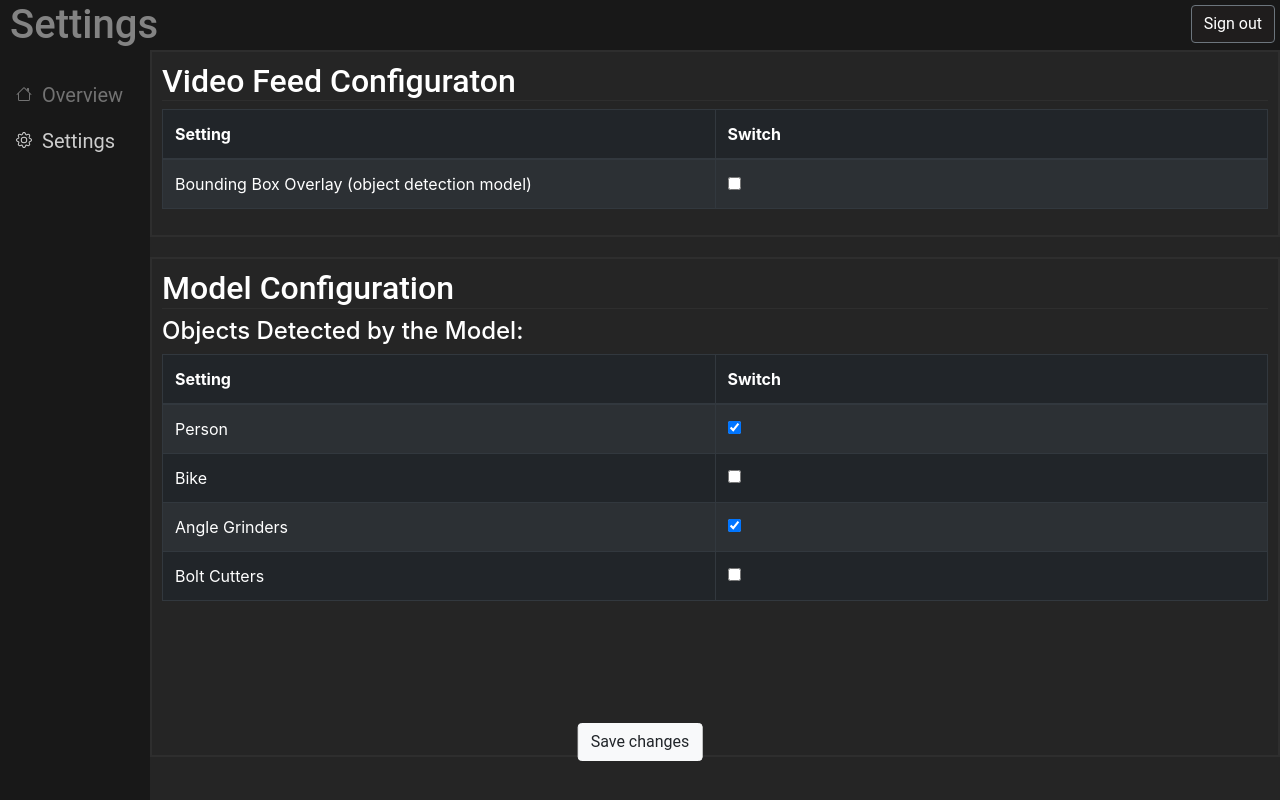
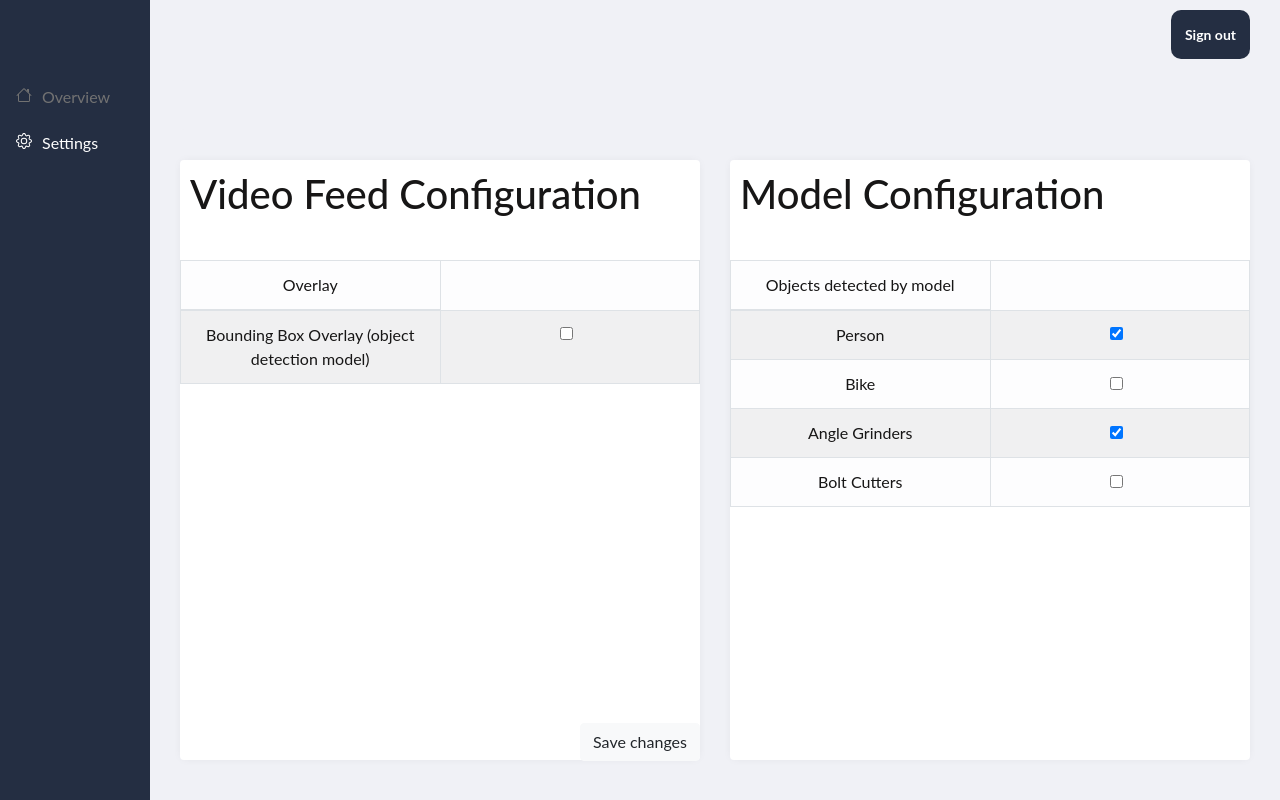
Before and after one commit to jeaguil/patrolbot, a Django app: page /pages/dashboard/settings/ in a window 1280 px wide. Run offline with Django 3.2, Linux system fonts and the light colour scheme; a user stored in the database is signed in; data comes from the database, SQL or seed files in the repository; some libraries are stand-ins or nearby versions.

Commit message:
UI update 1.1

```diff
--- a/pages/views.py
+++ b/pages/views.py
@@ -47,7 +47,7 @@ def dashboard_view(request):
     if request.user.is_authenticated:
         robo_coords = [39.54244129476235, -119.81597984878438]
 
-        f = folium.Figure(width="100%", height=700)
+        f = folium.Figure(width="100%", height="100%")
         # create map object
         m = folium.Map(
             location=robo_coords,
--- a/static/css/dashboard.css
+++ b/static/css/dashboard.css
@@ -1,15 +1,30 @@
+/* BASE RULES
+--------------------------------------------------- */
+
 :root {
     --side-nav-size: 150px;
     --font-color-sidenav: #5a5a5a;
     --font-color-dash: #ffffff;
     --dash-font: "Roboto";
-    --container-background-color: #181818;
+    --container-background-color: #242e42;
     --container-main-background-color: #252525;
     --contianer-border-color: #2e2e2e;
     --header-background-color: #181818;
+    --page-content-txtColor: #171616;
+    --page-content-blockColor: #fff;
+    --page-content-bgColor: #f0f1f6;
 }
 
-/* The sidebar menu */
+* {
+    font: 16px/1.5 "Lato", sans-serif;
+}
+
+button {
+    background-color: white;
+}
+
+/* The sidebar menu
+---------------------------------------------------*/
 .dash-sidenav {
     width: var(--side-nav-size);
     height: 100%;
@@ -19,7 +34,6 @@
     background-color: var(--container-background-color);
     overflow-x: hidden;
     padding-top: 70px;
-    font-family: var(--dash-font);
 }
 
 .dash-sidenav-content {
@@ -59,23 +73,12 @@ of the sidebar (less padding and a smaller font size) */
     .dash-sidenav a {font-size: 18px;}
 }
 
-
-/* Style page content */
-.dash-main {
-    margin-left: var(--side-nav-size);
-    background: var(--container-main-background-color);
-    margin-top: 50px;
-}
-
-header span {
-    color: rgb(131, 131, 131);
-    font-family: var(--dash-font);
-    padding-left: 10px;
-}
+/* HEADER
+---------------------------------------------------*/
 
 header {
-    background-color: var(--header-background-color);
-    position: fixed;
+    margin-left: var(--side-nav-size);
+    position: absolute;
     top:0;
     right: 0;
     width: 100%;
@@ -87,18 +90,22 @@ header a {
     float: right;
 }
 
+/* BUTTONS
+--------------------------------------------------- */
+
 .button {
-    background-color: rgb(53, 53, 53);
+    background-color: #242e42;
     border: none;
     color: white;
-    padding: 8px;
+    padding: 14px;
     text-align: center;
     text-decoration: none;
     display: inline-block;
     font-size: 14px;
     font-weight: 700;
     margin: 10px 4px;
-    font-family: var(--dash-font);
+    border-radius: 10px;
+    margin-right: 30px;
 }
 
 .button:hover {
@@ -106,181 +113,70 @@ header a {
     cursor: pointer;
 }
 
-.log-dropdown-button {
-    background-color: #3b3b3b;
-    cursor: pointer;
-    color: white;
+/* PAGE CONTENT
+ ---------------------------------------------------*/
+ .page-content {
+    position: relative;
+    left: var(--side-nav-size);
+    width: calc(100% - var(--side-nav-size));
+    min-height: 100vh;
+    padding: 30px;
+    color: var(--page-content-txtColor);
+    background: var(--page-content-bgColor);
 }
 
-.btn-secondary {
-    margin: 5px;
-    background-color: #1f1d1d !important;
-    color: white !important;
+.page-content .grid{
+    display: grid;
+    grid-template-columns: repeat(2, 1fr);
+    grid-gap: 30px;
 }
 
-.btn {
-    font-family: var(--dash-font);
+.page-content .grid > article {
+    display: flex;
+    height: 600px;
+    background: var(--page-content-blockColor);
+    border-radius: 4px;
+    box-shadow: 0 0 10px -2px rgba(0, 0, 0, 0.075);
 }
 
-.btn:hover {
-    background-color: #474747;
+.page-content .grid > article h1 {
+    margin: 10px;
+    display: inline-block;
+    position: absolute;
 }
 
-.feed-buttons {
-    border-radius: 10px;
-    margin-top: 0;
-    margin-left: 0;
-    color: rgb(255, 255, 255);
+.page-content .grid > article:first-child{
+    grid-column: span 2;
+    margin-top: 50px;
 }
 
-.logs-buttons {
-    background-color: #3b3b3b;
-    cursor: pointer;
-    color: white;
+.page-content-camera-child {
+    display: block;
+    margin-left: auto;
+    margin-right: auto;
+    margin-top: 100px;
 }
 
-.mode-buttons {
-    border-radius: 10px;
-    margin-top: 0;
-    margin-left: 0;
-    color: rgb(255, 255, 255);
+/* SETTINGS TABLES
+ ---------------------------------------------------*/
+
+.settings-tables {
+    padding: 0;
+    width: 100%;
+    height: 500px;
+    text-align: center;
+    margin-top: 100px;
 }
 
-.dash-main .main-content {
-    position: relative;
-    padding: 0;
-    margin: 0;
-    height: 800px;
-}
-
-.main-content-robomode {
-    border: var(--contianer-border-color) 2px solid;
-    padding: 10px;
-    margin-bottom: 20px;
-}
-
-.main-content-robomode button {
-    text-align: center;
-}
-
-.enter-manual-mode {
-    background-color: #3b3b3b;
-    cursor: pointer;
-    color: white;
-}
-
-.main-content-robomode-button-container {
-    padding:0;
-}
-
-.main-content-robomode h2 {
-    border-bottom: var(--contianer-border-color) 0.5px solid;
-    font-family: var(--dash-font);
-    color: var(--font-color-dash);
-}
-
-.main-content-camera {
-    height: 800px;
-    border: var(--contianer-border-color) 2px solid;
-    padding: 10px;
-    padding-top: 0;
-    margin-bottom: 10px;
-}
-
-.main-content-camera h2 {
-    border-bottom: var(--contianer-border-color) 0.5px solid;
-    font-family: var(--dash-font);
-    color: var(--font-color-dash);
-}
-
-.camera-content-contain {
-    height:100%;
-}
-
-.main-content-camera-feed {
-    margin-right: 510px;
-    height: 500px;
-}
-
-.camera-feed-child {
-    font-family: var(--dash-font);
-    color: var(--font-color-dash);
-}
-
-.camera-feed-child h4{
-    padding: 0;
-    height: 100%;
-    width:70%;
-}
-
-.main-content-loggers {
-    float: right;
-    height: 500px;
-}
-
-.main-content-maps {
-    height: 770px;
-    border: var(--contianer-border-color) 2px solid;
-    padding: 20px;
-    padding-top: 0;
-}
+/* GPS MAP
+--------------------------------------------------- */
 
 .gps-map {
     padding: 0;
+    margin: 60px;
+    width: 100%;
+    height: 500px;
+    border: 4px #f0f1f6 solid;
+    border-radius: 4px;
+    text-align: center;
 }
-
-.main-content-maps h2 {
-    border-bottom: var(--contianer-border-color) 0.5px solid;
-    font-family: var(--dash-font);
-    color: var(--font-color-dash);
-}
-
-.camera-settings-container{
-    border: var(--contianer-border-color) 2px solid;
-    padding: 10px;
-    margin-bottom: 20px;
-}
-
-.camera-settings-container h2{
-    border-bottom: var(--contianer-border-color) 0.5px solid;
-    font-family: var(--dash-font);
-    color: var(--font-color-dash);
-}
-
-.model-settings-container {
-    border: var(--contianer-border-color) 2px solid;
-    padding: 10px;
-    height: 500px;
-}
-
-.mds-child {
-    float:left;
-    width:100%;
-}
-
-.mds-child-text p {
-    font-style: var(--dash-font);
-    color: var(--font-color-dash);
-}
-
-.model-settings-container h2{
-    border-bottom: var(--contianer-border-color) 0.5px solid;
-    font-family: var(--dash-font);
-    color: var(--font-color-dash);
-}
-
-.model-settings-container h4{
-    font-style: var(--dash-font);
-    color: var(--font-color-dash);
-    float: left;
-    width: 20%;
-}
-
-.model-settings-container p{
-    font-style: var(--dash-font);
-    color: var(--font-color-dash);
-    position: relative;
-    padding: 0;
-    margin: 0;
-    width: 30%;
-}
--- a/templates/pages/settings.html
+++ b/templates/pages/settings.html
@@ -3,15 +3,12 @@
 
 <head>
     <title>Dashboard Settings - PatrolBot</title>
+    <meta charset="utf-8">
+
+    {% comment %} CSS LINKS {% endcomment %}
     <link rel="stylesheet" type="text/css" href="{% static 'css/dashboard.css' %}">
-    <link rel="stylesheet" href="https://cdnjs.cloudflare.com/ajax/libs/font-awesome/4.7.0/css/font-awesome.min.css">
     <link rel="stylesheet" href="https://cdn.jsdelivr.net/npm/bootstrap@4.0.0/dist/css/bootstrap.min.css" integrity="sha384-Gn5384xqQ1aoWXA+058RXPxPg6fy4IWvTNh0E263XmFcJlSAwiGgFAW/dAiS6JXm" crossorigin="anonymous">
-    <link rel="stylesheet" media="screen and (min-width: 900px)" href="widescreen.css">
-    <link rel="stylesheet" media="screen and (max-width: 600px)" href="smallscreen.css">
-    <script src="https://code.jquery.com/jquery-3.2.1.slim.min.js" integrity="sha384-KJ3o2DKtIkvYIK3UENzmM7KCkRr/rE9/Qpg6aAZGJwFDMVNA/GpGFF93hXpG5KkN" crossorigin="anonymous"></script>
-    <script src="https://cdn.jsdelivr.net/npm/popper.js@1.12.9/dist/umd/popper.min.js" integrity="sha384-ApNbgh9B+Y1QKtv3Rn7W3mgPxhU9K/ScQsAP7hUibX39j7fakFPskvXusvfa0b4Q" crossorigin="anonymous"></script>
-    <script src="https://cdn.jsdelivr.net/npm/bootstrap@4.0.0/dist/js/bootstrap.min.js" integrity="sha384-JZR6Spejh4U02d8jOt6vLEHfe/JQGiRRSQQxSfFWpi1MquVdAyjUar5+76PVCmYl" crossorigin="anonymous"></script>
-    <script src="https://code.jquery.com/jquery-3.5.1.min.js"></script>
+
     <script>
         setTimeout(function() {
             if ($('#msg').length > 0) {
@@ -21,36 +18,35 @@
     </script>
 </head>
 
+<header>
+    <a href="/accounts/logout" class="button">Sign out</a>
+</header>
+
 <div class="dash-sidenav">
     <div class="dash-sidenav-content">
         <a href="../"><svg xmlns="http://www.w3.org/2000/svg" width="16" height="16" fill="currentColor" class="bi bi-house" viewBox="0 0 16 16">
             <path fill-rule="evenodd" d="M2 13.5V7h1v6.5a.5.5 0 0 0 .5.5h9a.5.5 0 0 0 .5-.5V7h1v6.5a1.5 1.5 0 0 1-1.5 1.5h-9A1.5 1.5 0 0 1 2 13.5zm11-11V6l-2-2V2.5a.5.5 0 0 1 .5-.5h1a.5.5 0 0 1 .5.5z"/>
             <path fill-rule="evenodd" d="M7.293 1.5a1 1 0 0 1 1.414 0l6.647 6.646a.5.5 0 0 1-.708.708L8 2.207 1.354 8.854a.5.5 0 1 1-.708-.708L7.293 1.5z"/>
           </svg></i><span>Overview</span></a>
-        <a style="color:#cdcdcd;"><svg xmlns="http://www.w3.org/2000/svg" width="16" height="16" fill="currentColor" class="bi bi-gear" viewBox="0 0 16 16">
+        <a style="color:white;"><svg xmlns="http://www.w3.org/2000/svg" width="16" height="16" fill="currentColor" class="bi bi-gear" viewBox="0 0 16 16">
             <path d="M8 4.754a3.246 3.246 0 1 0 0 6.492 3.246 3.246 0 0 0 0-6.492zM5.754 8a2.246 2.246 0 1 1 4.492 0 2.246 2.246 0 0 1-4.492 0z"/>
             <path d="M9.796 1.343c-.527-1.79-3.065-1.79-3.592 0l-.094.319a.873.873 0 0 1-1.255.52l-.292-.16c-1.64-.892-3.433.902-2.54 2.541l.159.292a.873.873 0 0 1-.52 1.255l-.319.094c-1.79.527-1.79 3.065 0 3.592l.319.094a.873.873 0 0 1 .52 1.255l-.16.292c-.892 1.64.901 3.434 2.541 2.54l.292-.159a.873.873 0 0 1 1.255.52l.094.319c.527 1.79 3.065 1.79 3.592 0l.094-.319a.873.873 0 0 1 1.255-.52l.292.16c1.64.893 3.434-.902 2.54-2.541l-.159-.292a.873.873 0 0 1 .52-1.255l.319-.094c1.79-.527 1.79-3.065 0-3.592l-.319-.094a.873.873 0 0 1-.52-1.255l.16-.292c.893-1.64-.902-3.433-2.541-2.54l-.292.159a.873.873 0 0 1-1.255-.52l-.094-.319zm-2.633.283c.246-.835 1.428-.835 1.674 0l.094.319a1.873 1.873 0 0 0 2.693 1.115l.291-.16c.764-.415 1.6.42 1.184 1.185l-.159.292a1.873 1.873 0 0 0 1.116 2.692l.318.094c.835.246.835 1.428 0 1.674l-.319.094a1.873 1.873 0 0 0-1.115 2.693l.16.291c.415.764-.42 1.6-1.185 1.184l-.291-.159a1.873 1.873 0 0 0-2.693 1.116l-.094.318c-.246.835-1.428.835-1.674 0l-.094-.319a1.873 1.873 0 0 0-2.692-1.115l-.292.16c-.764.415-1.6-.42-1.184-1.185l.159-.291A1.873 1.873 0 0 0 1.945 8.93l-.319-.094c-.835-.246-.835-1.428 0-1.674l.319-.094A1.873 1.873 0 0 0 3.06 4.377l-.16-.292c-.415-.764.42-1.6 1.185-1.184l.292.159a1.873 1.873 0 0 0 2.692-1.115l.094-.319z"/>
           </svg></i><span>Settings</span></a>
     </div>
 </div>
 
-<body class="dash-main">
-    <header>
-        <div class="dash-logout">
-            <a href="/accounts/logout" class="btn btn-secondary">Sign out</a>
-        </div>
-        <h1><span>Settings</span></h1>
-    </header>
-    <div class"settings-categories">
 <form action="" method="post">
     {% csrf_token %}
-            <div class="camera-settings-container">
-                <h2>Video Feed Configuraton</h2>
-                <table class="table table-dark table-striped table-hover table-bordered">
+    <section class="page-content">
+        <section class="grid">
+            <article style="height: 50px; background-color: #f0f1f6; box-shadow: none;"></article>
+            <article>
+                <h1>Video Feed Configuration</h1>
+                <div class="settings-tables">
+                    <table class="table table-light table-striped table-bordered">
                         <thead>
                             <tr>
-                            <th scope="col" style="width: 50%;">Setting</th>
-                            <th scope="col">Switch</th>
+                                <th scope="col" style="width: 50%;">Overlay</th>
                             </tr>
                         </thead>
                         <tbody>
@@ -72,18 +68,14 @@
                         </tbody>
                     </table>
                 </div>
-            <div class="model-settings-container">
-                <h2>Model Configuration</h2>
-                <div class="model-settings-contain-child">
-                    <div class="mds-child" style="width:100%">
-                        <h4 style="width:100%">Objects Detected by the Model:</h4>
-                    </div>
-                    <div class="mds-child">
-                        <table class="table table-dark table-striped table-hover table-bordered">
+            </article>
+            <article>
+                <h1>Model Configuration</h1>
+                <div class="settings-tables">
+                    <table class="table table-light table-striped table-bordered">
                         <thead>
                             <tr>
-                                    <th scope="col" style="width: 50%;">Setting</th>
-                                    <th scope="col">Switch</th>
+                                <th scope="col" style="width: 50%;">Objects detected by model</th>
                             </tr>
                         </thead>
                         <tbody>
@@ -105,8 +97,9 @@
                         </tbody>
                     </table>
                 </div>
-                </div>
-            </div>
+            </article>
+        </section>
+    </section>
     <div class="container">
         {% if messages %}
             {% for message in messages%}
@@ -118,5 +111,3 @@
     </div>
     <button type="submit" class="btn btn-light" style="position:fixed; left: 50%; bottom: 20px; transform: translate(-50%, -50%); margin: 0 auto;">Save changes</button>
 </form>
-    </div>
-</body>
```
Also changed, not shown: templates/pages/dashboard.html (+26 -38 lines), templates/pages/robot_manual.html (+6 -7 lines). Lines whose indentation alone changed are shown as unchanged.
